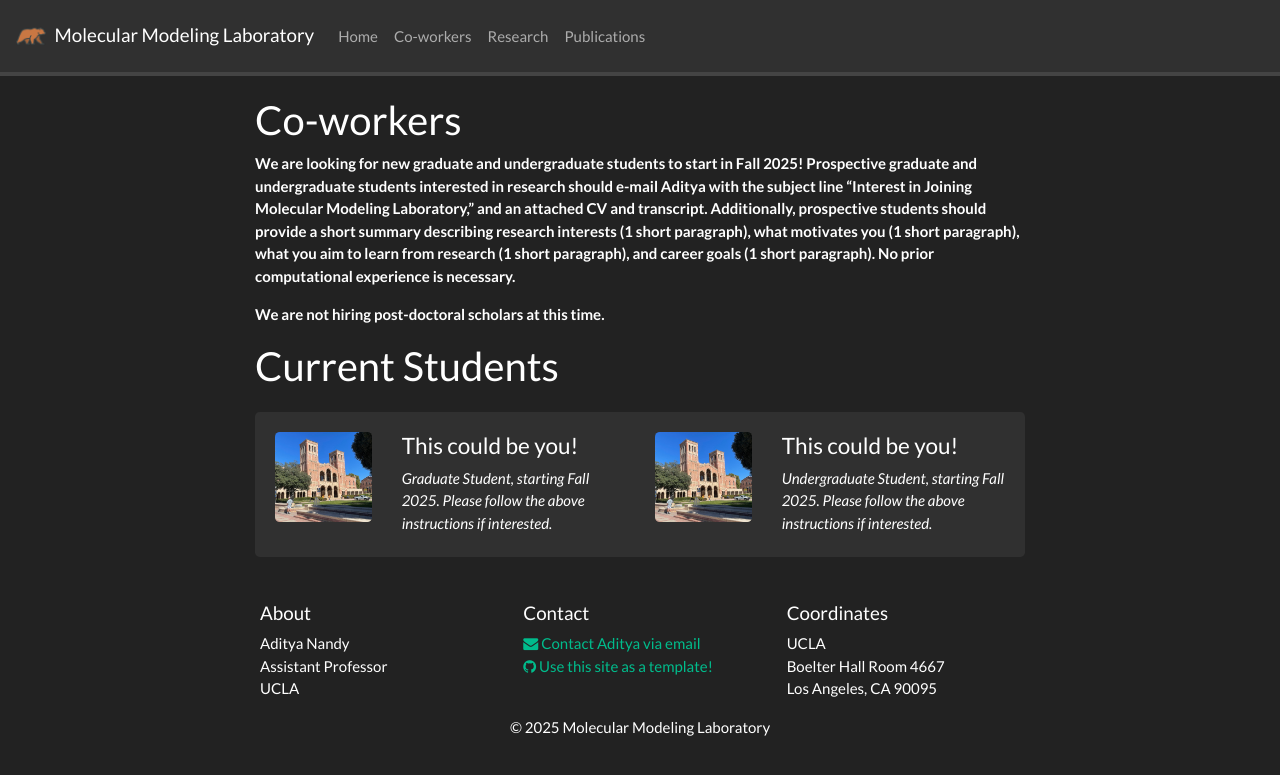
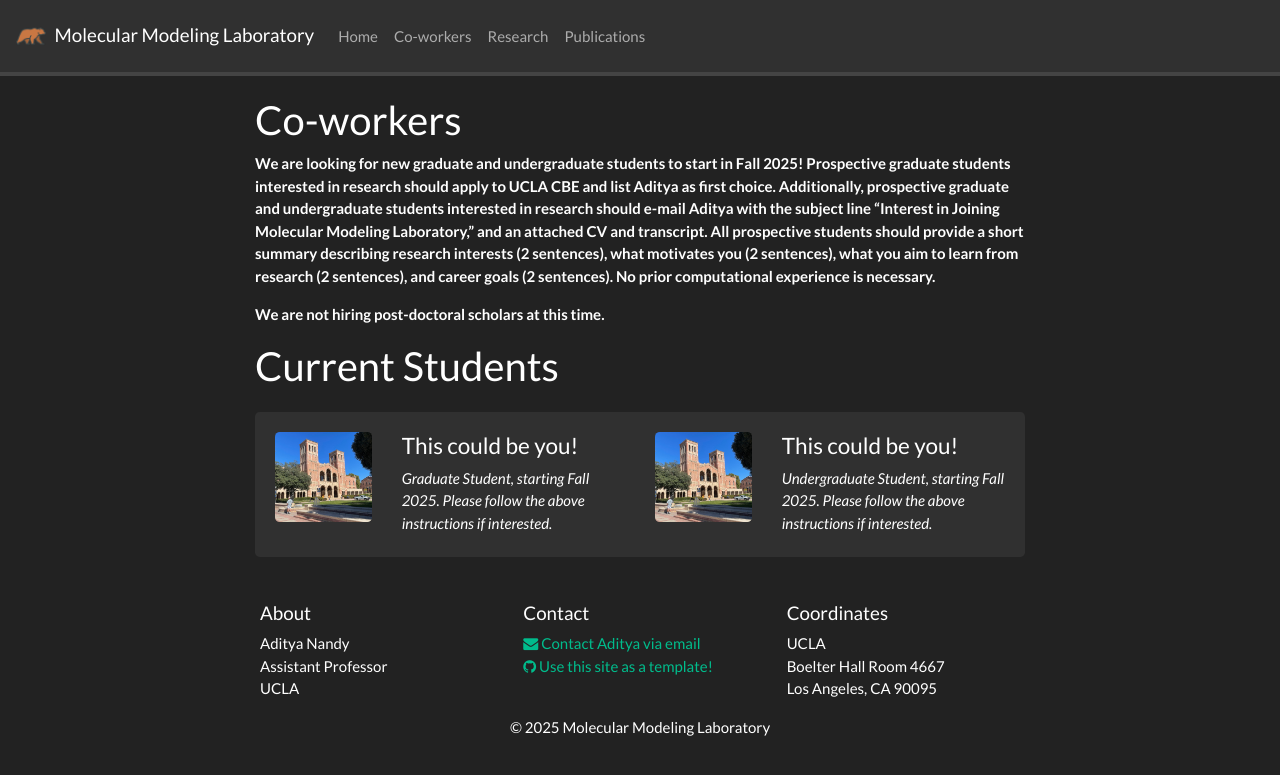
Before and after one commit to adityanandy/adityanandy.github.io, a Jekyll site: the page built from _pages/coworkers.md, in a window 1280 px wide. Shown: the top 775 px of the page. Built offline with Jekyll 4.4.1, drawn with Linux system fonts in a browser that asks for light colours; nearby versions of some CDN libraries; a style sheet for code colours, icons or effects is not loaded.

Commit message:
Update coworkers.md

```diff
--- a/_pages/coworkers.md
+++ b/_pages/coworkers.md
@@ -8,7 +8,7 @@ permalink: /co-workers/
 ## Co-workers
 
 <!-- **We are looking for new team members!** [(see openings)]({{ site.url }}{{ site.baseurl }}/vacancies) **!** -->
-**We are looking for new graduate and undergraduate students to start in Fall 2025! Prospective graduate and undergraduate students interested in research should e-mail Aditya with the subject line "Interest in Joining Molecular Modeling Laboratory," and an attached CV and transcript. Additionally, prospective students should provide a short summary describing research interests (1 short paragraph), what motivates you (1 short paragraph), what you aim to learn from research (1 short paragraph), and career goals (1 short paragraph). No prior computational experience is necessary.**
+**We are looking for new graduate and undergraduate students to start in Fall 2025! Prospective graduate students interested in research should apply to UCLA CBE and list Aditya as first choice. Additionally, prospective graduate and undergraduate students interested in research should e-mail Aditya with the subject line "Interest in Joining Molecular Modeling Laboratory," and an attached CV and transcript. All prospective students should provide a short summary describing research interests (2 sentences), what motivates you (2 sentences), what you aim to learn from research (2 sentences), and career goals (2 sentences). No prior computational experience is necessary.**
 
 **We are not hiring post-doctoral scholars at this time.**
 
```
